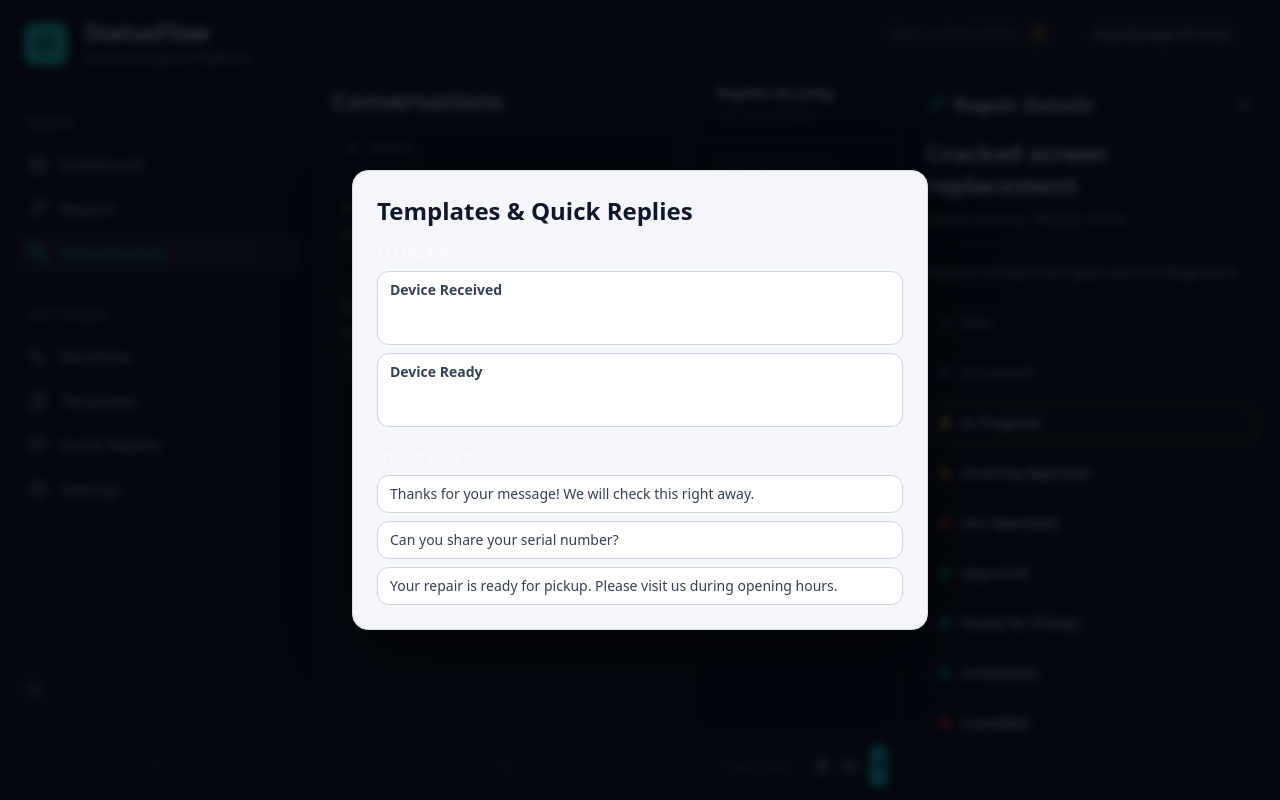
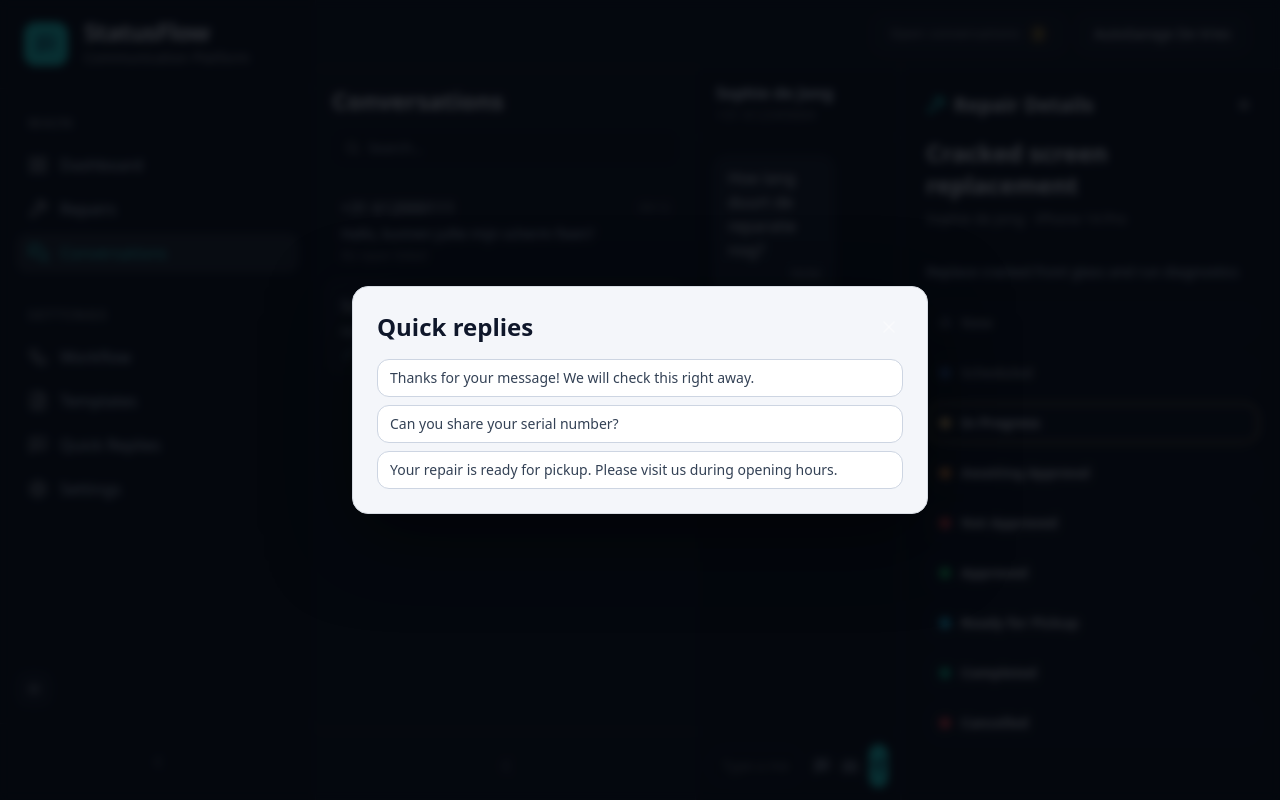
Before and after one commit to botexpertsnl/reparatie_melder_app, a Next.js app: page /conversations in a window 1280 px wide. Both pictures are taken after a click on the button 821 px from the left and 766 px from the top of the page. Built offline with nearby package versions, Linux system fonts and the light colour scheme.

Commit message:
Use quick reply icon and quick-reply-only picker in conversations

```diff
--- a/app/(app)/conversations/page.tsx
+++ b/app/(app)/conversations/page.tsx
@@ -9,7 +9,7 @@ import {
   Wrench,
   X,
   ChevronLeft,
-  FileText,
+  MessageSquareText,
   Camera,
 } from "lucide-react";
 import {
@@ -24,7 +24,6 @@ import {
   writeStoredRepairs,
   type StoredRepair,
 } from "@/lib/repair-store";
-import { defaultStoredTemplates, readStoredTemplates, type StoredTemplate } from "@/lib/template-store";
 import { RepairDetailsPanel } from "@/components/repairs/repair-details-panel";
 import { useTenantRepairLabel } from "@/lib/use-tenant-terminology";
 
@@ -115,84 +114,31 @@ function LinkRepairModal({
   );
 }
 
-function TemplatePickerModal({
+function QuickReplyPickerModal({
   onClose,
   onSelect,
-  templates,
   quickReplyOptions,
-  linkedRepair,
-  selectedThread,
 }: {
   onClose: () => void;
   onSelect: (value: string) => void;
-  templates: StoredTemplate[];
   quickReplyOptions: string[];
-  linkedRepair: StoredRepair | null;
-  selectedThread: StoredConversation | null;
 }) {
-  const resolveRepairField = (field?: string) => {
-    if (!linkedRepair && !selectedThread) return "";
-    if (field === "customerName") return linkedRepair?.customerName ?? selectedThread?.customerName ?? "";
-    if (field === "customerPhone") return linkedRepair?.customerPhone ?? selectedThread?.customerPhone ?? "";
-    if (!linkedRepair) return "";
-    if (field === "assetName") return linkedRepair.assetName;
-    if (field === "title") return linkedRepair.title;
-    if (field === "description") return linkedRepair.description;
-    if (field === "stage") return linkedRepair.stage;
-    if (field === "priority") return linkedRepair.priority;
-    return "";
-  };
-
-  const fillTemplateBody = (template: StoredTemplate) => {
-    const values = (template.variables ?? []).map((variable) =>
-      variable.mode === "repair_field" ? resolveRepairField(variable.repairField) : variable.manualValue ?? ""
-    );
-
-    return template.body.replace(/\{\{\s*(\d+)\s*\}\}/g, (match, rawIndex) => {
-      const value = values[Number(rawIndex) - 1];
-      return value && value.trim().length > 0 ? value : match;
-    });
-  };
-
   return (
     <div className="fixed inset-0 z-50 flex items-center justify-center bg-[#02050d]/80 px-4 backdrop-blur-sm">
       <div className="w-full max-w-xl rounded-2xl border border-[#d7dce3] bg-[#f4f6fa] p-6 text-slate-900 shadow-[0_24px_80px_rgba(0,0,0,0.5)]">
         <div className="mb-4 flex items-center justify-between">
-          <h2 className="text-2xl font-semibold">Templates & Quick Replies</h2>
+          <h2 className="text-2xl font-semibold">Quick replies</h2>
           <button
             type="button"
             onClick={onClose}
             className="rounded-md p-1 text-slate-500 hover:bg-slate-200"
-            aria-label="Close template picker"
+            aria-label="Close quick reply picker"
           >
             <X className="h-5 w-5" />
           </button>
         </div>
 
-        <div className="space-y-5">
-          <div>
-            <h3 className="text-sm font-semibold uppercase tracking-wide text-slate-500">
-              Templates
-            </h3>
-            <div className="mt-2 space-y-2">
-              {templates.map((item) => (
-                <button
-                  key={item.id}
-                  type="button"
-                  onClick={() => onSelect(fillTemplateBody(item))}
-                  className="w-full rounded-xl border border-[#cdd5e2] bg-white px-3 py-2 text-left text-sm font-medium text-slate-700 hover:bg-slate-50"
-                >
-                  <div className="font-semibold">{item.name}</div>
-                  <div className="mt-1 text-xs text-slate-500 line-clamp-2">{fillTemplateBody(item)}</div>
-                </button>
-              ))}
-            </div>
-          </div>
-          <div>
-            <h3 className="text-sm font-semibold uppercase tracking-wide text-slate-500">
-              Quick replies
-            </h3>
-            <div className="mt-2 space-y-2">
+        <div className="space-y-2">
           {quickReplyOptions.map((item, index) => (
             <button
               key={`${item}-${index}`}
@@ -203,8 +149,11 @@ function TemplatePickerModal({
               {item}
             </button>
           ))}
-            </div>
-          </div>
+          {quickReplyOptions.length === 0 ? (
+            <p className="rounded-xl border border-dashed border-[#cdd5e2] bg-white px-3 py-4 text-sm text-slate-500">
+              No quick replies available.
+            </p>
+          ) : null}
         </div>
       </div>
     </div>
@@ -232,7 +181,6 @@ function ConversationsPageContent() {
     }
   );
   const [message, setMessage] = useState("");
-  const [templateOptions, setTemplateOptions] = useState<StoredTemplate[]>(() => readStoredTemplates(defaultStoredTemplates).filter((template) => template.active));
   const [quickReplyOptions, setQuickReplyOptions] = useState<string[]>(() => {
     if (typeof window === "undefined") {
       return fallbackQuickReplies;
@@ -248,7 +196,7 @@ function ConversationsPageContent() {
       return fallbackQuickReplies;
     }
   });
-  const [showTemplatePicker, setShowTemplatePicker] = useState(false);
+  const [showQuickReplyPicker, setShowQuickReplyPicker] = useState(false);
   const [showRepairPanel, setShowRepairPanel] = useState(true);
   const [listCollapsed, setListCollapsed] = useState(false);
   const [linkModal, setLinkModal] = useState<LinkModalState>({
@@ -319,8 +267,7 @@ function ConversationsPageContent() {
   }, []);
 
   useEffect(() => {
-    const refreshTemplates = () => {
-      setTemplateOptions(readStoredTemplates(defaultStoredTemplates).filter((template) => template.active));
+    const refreshQuickReplies = () => {
       try {
         const raw = window.localStorage.getItem("statusflow.quick-replies");
         const parsed = raw ? (JSON.parse(raw) as { body?: string }[]) : [];
@@ -330,12 +277,12 @@ function ConversationsPageContent() {
         setQuickReplyOptions(fallbackQuickReplies);
       }
     };
-    refreshTemplates();
-    window.addEventListener("templates:changed", refreshTemplates);
-    window.addEventListener("storage", refreshTemplates);
+    refreshQuickReplies();
+    window.addEventListener("templates:changed", refreshQuickReplies);
+    window.addEventListener("storage", refreshQuickReplies);
     return () => {
-      window.removeEventListener("templates:changed", refreshTemplates);
-      window.removeEventListener("storage", refreshTemplates);
+      window.removeEventListener("templates:changed", refreshQuickReplies);
+      window.removeEventListener("storage", refreshQuickReplies);
     };
   }, []);
 
@@ -695,11 +642,11 @@ function ConversationsPageContent() {
                   />
                   <button
                     type="button"
-                    onClick={() => setShowTemplatePicker(true)}
+                    onClick={() => setShowQuickReplyPicker(true)}
                     className="inline-flex h-11 w-11 items-center justify-center rounded-xl border border-[#253149] bg-[#111a2b] text-slate-300 hover:bg-[#182236]"
-                    aria-label="Select template or quick reply"
+                    aria-label="Select quick reply"
                   >
-                    <FileText className="h-4 w-4" />
+                    <MessageSquareText className="h-4 w-4" />
                   </button>
                   <button
                     type="button"
@@ -762,16 +709,13 @@ function ConversationsPageContent() {
         />
       ) : null}
 
-      {showTemplatePicker ? (
-        <TemplatePickerModal
-          onClose={() => setShowTemplatePicker(false)}
-          templates={templateOptions}
+      {showQuickReplyPicker ? (
+        <QuickReplyPickerModal
+          onClose={() => setShowQuickReplyPicker(false)}
           quickReplyOptions={quickReplyOptions}
-          linkedRepair={linkedRepair}
-          selectedThread={selectedThread}
           onSelect={(value) => {
             setMessage(value);
-            setShowTemplatePicker(false);
+            setShowQuickReplyPicker(false);
           }}
         />
       ) : null}
```
Lines whose indentation alone changed are shown as unchanged.
